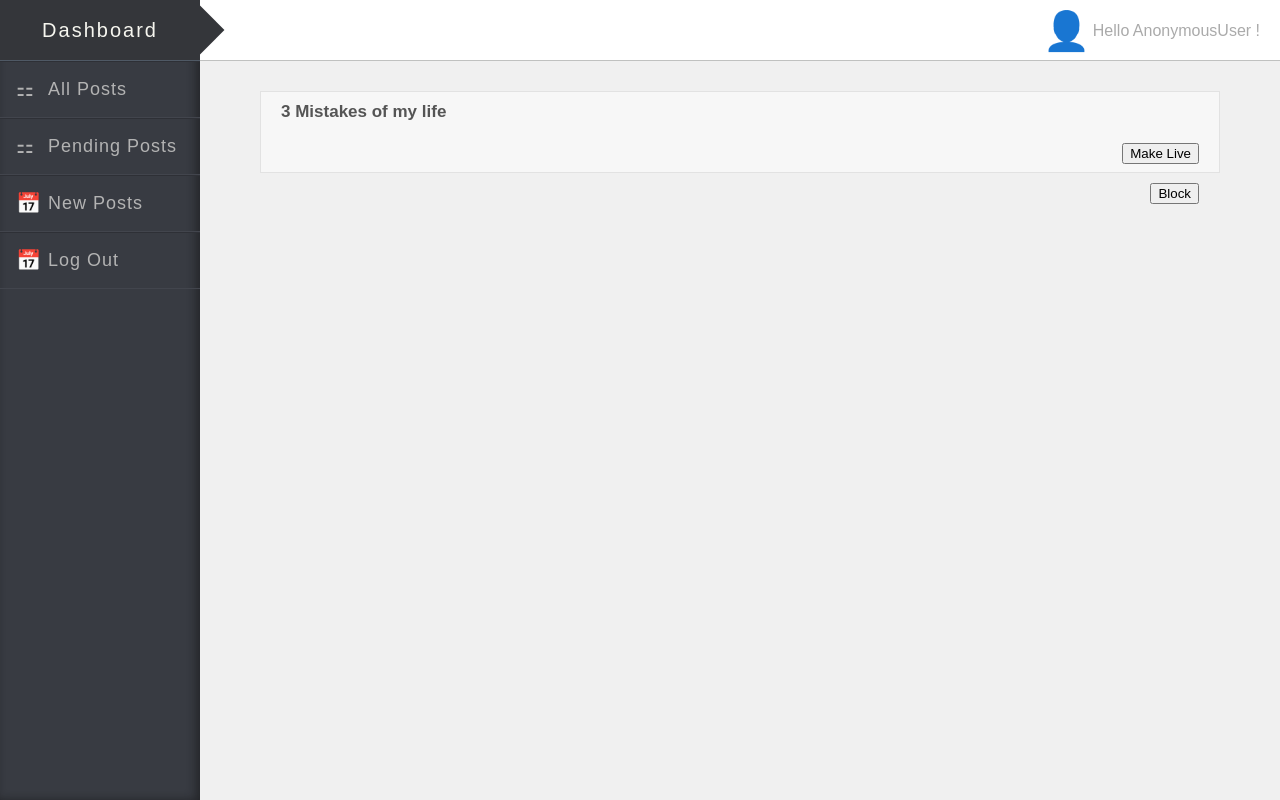
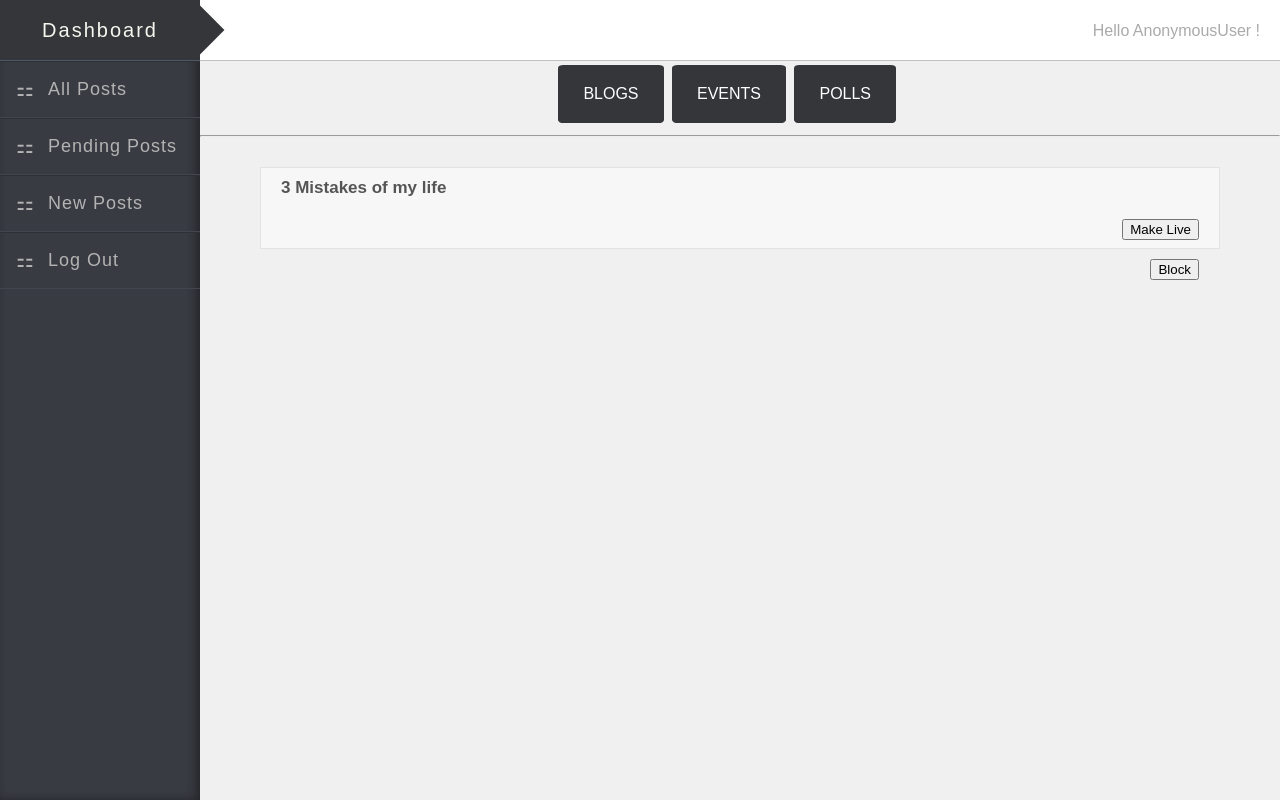
Before and after one commit to swciitg/bloomberg, a Django app: template bloomberg/blogs/templates/blogs/admindash.html in a window 1280 px wide. Run offline with Django 3.2, Linux system fonts and the light colour scheme; the template is opened without the code that fills it: values that come from a table or form of the project are taken from there, others are empty; data comes from the database, SQL or seed files in the repository; both versions use the stored data as it was after the commit; parts of the project's set-up code (start-up, migrations or seed data) failed here and were passed over; some libraries are stand-ins or nearby versions; some web fonts are replaced.

Commit message:
tabs in admindash aded

```diff
--- a/bloomberg/blogs/static/blogs/css/admindash.css
+++ b/bloomberg/blogs/static/blogs/css/admindash.css
@@ -121,16 +121,18 @@ header nav ul li:nth-child(2) a:before {
   content: "\268f";
 }
 header nav ul li:nth-child(3) a:before {
-  content: "\1f4c5";
+  content: "\268f";
 }
 header nav ul li:nth-child(4) a:before {
-  content: "\1f4c5";
+  content: "\268f";
+
 }
 header nav ul li:nth-child(5) a:before {
-  content: "\2699";
-}
+  content: "\268f";
+  }
 header nav ul li:nth-child(6) a:before {
-  content: "\1f50d";
+  content: "\268f";
+
 }
 main {
   flex: 1;
@@ -158,10 +160,10 @@ main {
   transition: all 0.5s;
 }
 .title a:before {
-  content: "\1f464";
+
   font-size: 38px;
   position: absolute;
-  left: -50px;
+
   font-family: 'entypo';
 }
 a:hover {
@@ -263,3 +265,42 @@ input:checked + .slider:before {
 .slider.round:before {
   border-radius: 50%;
 }
+select {
+  float: right;
+  padding: 5px;
+  position:relative;
+  padding-top: 15px;
+
+}
+.button {
+  background-color:#34363A;
+  border: none;
+  color: white;
+  padding: 20px 25px;
+  text-align: center;
+  text-decoration: none;
+  display: inline-block;
+  font-size: 16px;
+  margin: 4px 2px;
+  cursor: pointer;
+  -webkit-transition-duration: 0.4s; /* Safari */
+  transition-duration: 0.4s;
+  border-radius: 5%;
+  text-transform: uppercase;
+}
+
+.button1 {
+  box-shadow: 0 8px 16px 0 rgba(0,0,0,0.2), 0 6px 20px 0 rgba(0,0,0,0.19);
+}
+
+.button2:hover {
+  box-shadow: 0 12px 16px 0 rgba(0,0,0,0.24),0 17px 50px 0 rgba(0,0,0,0.19);
+}
+.navigation{
+  margin: 0 33%;
+
+}
+
+.navigation a{
+  display: unset;
+}
--- a/bloomberg/blogs/templates/blogs/admindash.html
+++ b/bloomberg/blogs/templates/blogs/admindash.html
@@ -35,7 +35,11 @@
     <a href="{% url 'main:logout' %}">Hello {{ user }} !</a>
 
   </div>
+  <div class="navigation">
+    <a href="{% url 'blogs:admindash' %}"><button class="button button2">Blogs</button></a> <a href="{% url 'events:admindashevents' %}"><button class="button button2">Events</button></a> <a href="{% url 'blogs:admindash' %}"><button class="button button2">Polls</button></a>
+  </div>
 
+  <hr>
   <article class="larg">
     {% for blog in blogs  %}
     <div>
```
Also changed, not shown: bloomberg/events/static/events/css/admindashevents.css (+40 -6 lines), bloomberg/events/templates/events/admindashevents.html (+9 -2 lines), bloomberg/db.sqlite3.
